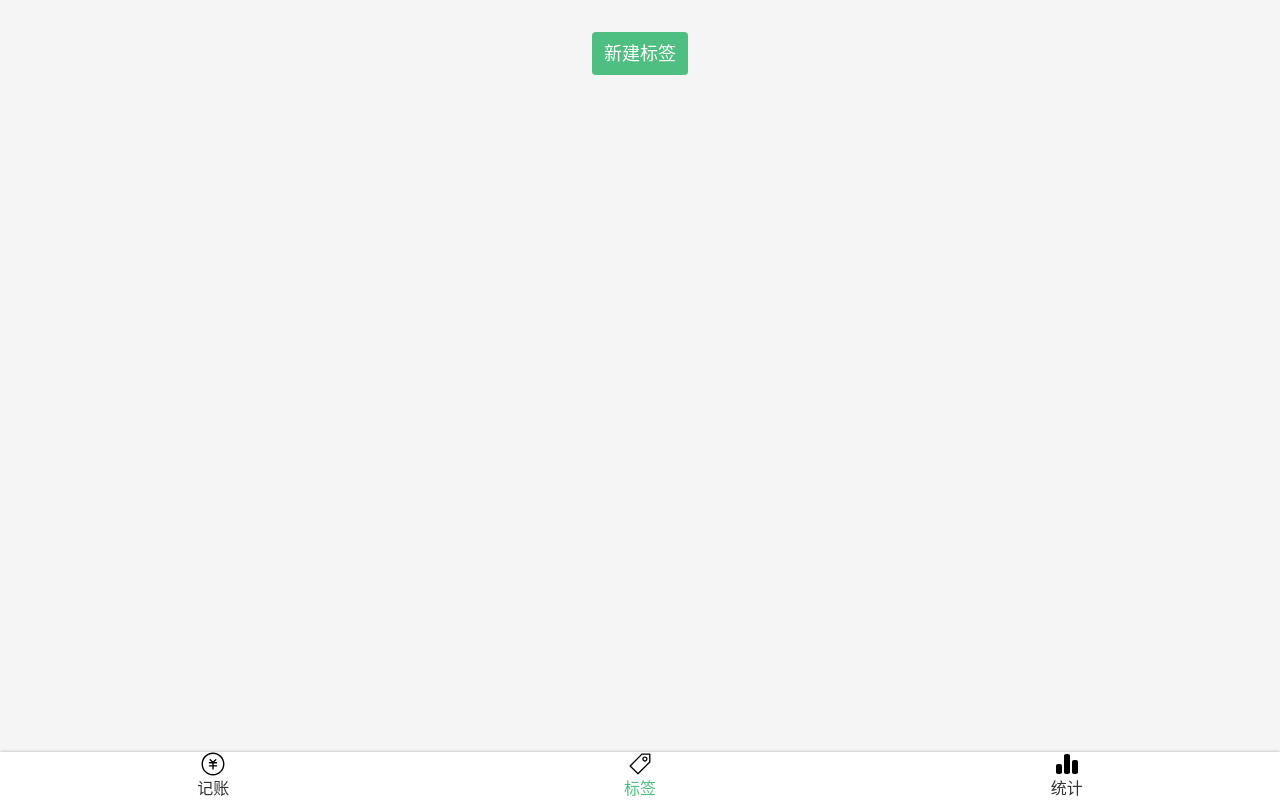
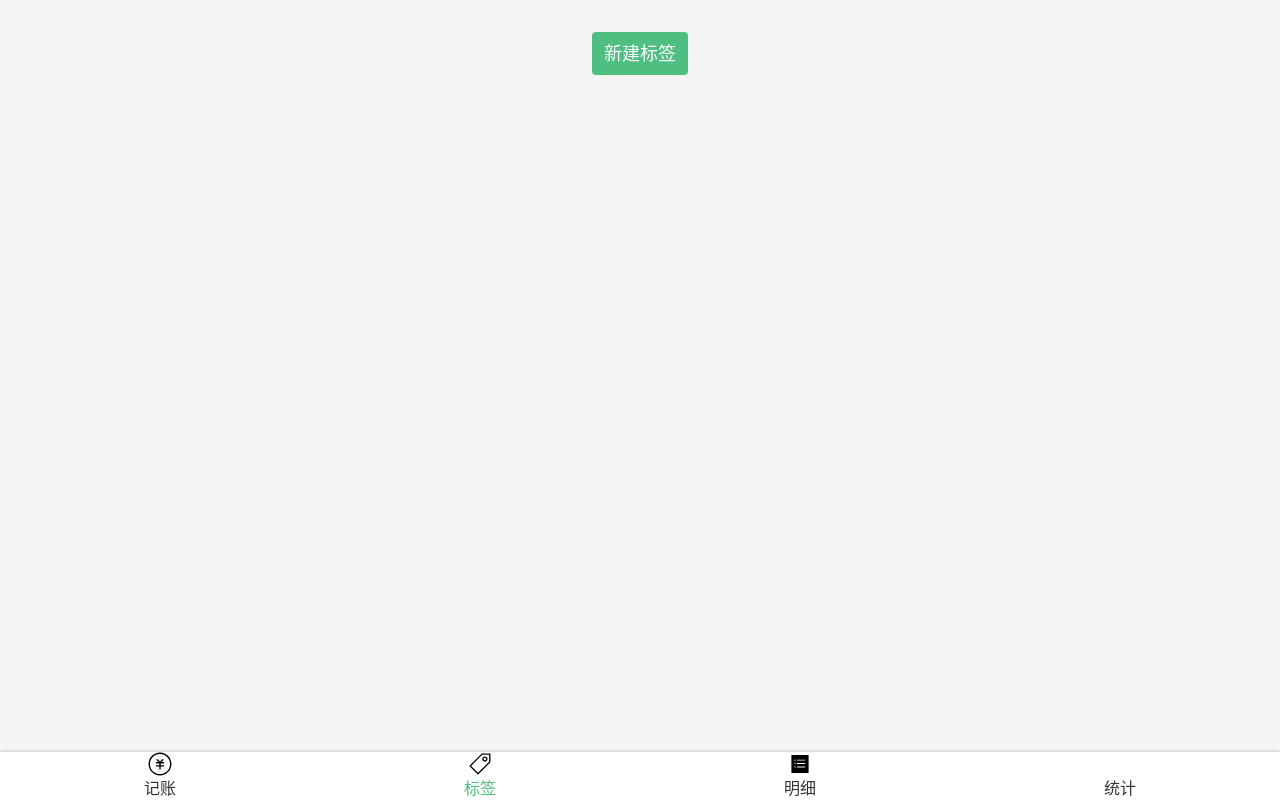
Before and after one commit to clang1996/react-test, a React app: page /#/tags in a window 1280 px wide. Built offline with nearby package versions, Linux system fonts and the light colour scheme.

Commit message:
add chart

```diff
--- a/src/components/Icon.tsx
+++ b/src/components/Icon.tsx
@@ -2,7 +2,7 @@ import React from 'react';
 
 require('icons/money.svg');
 require('icons/label.svg');
-require('icons/statistics.svg');
+require('icons/chart.svg');
 
 type Props = {
   name: string
--- a/src/components/Nav.tsx
+++ b/src/components/Nav.tsx
@@ -49,6 +49,12 @@ const Nav = () => {
         <li>
           <NavLink to="/statistics" activeClassName="selected">
             <Icon name="statistics"/>
+            明细
+          </NavLink>
+        </li>
+        <li>
+          <NavLink to="/chart" activeClassName="selected">
+            <Icon name="chart"/>
             统计
           </NavLink>
         </li>
```
Also changed, not shown: src/icons/statistics.svg.
